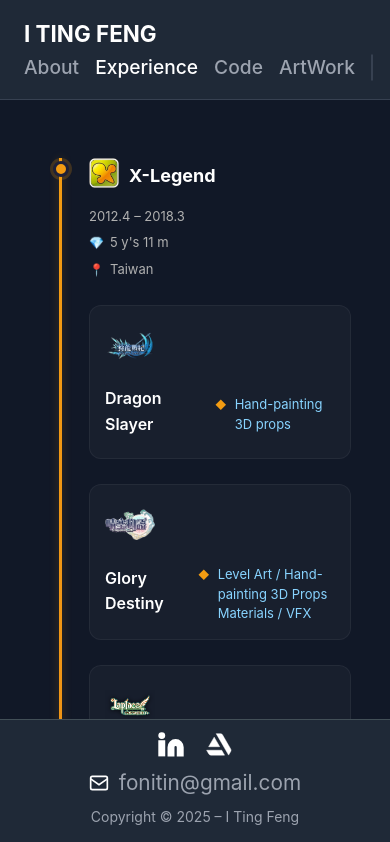
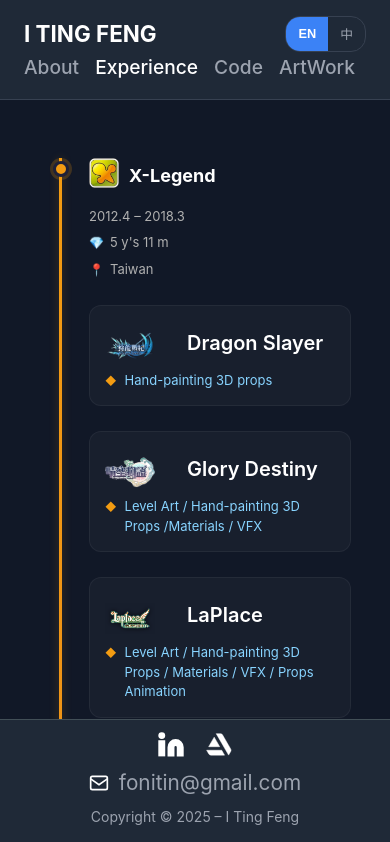
Before and after one commit to fonitin88/ITingFeng-Portfolio, a Vue app: page /ITingFeng-Portfolio/experience in a window 390 px wide. Shown: the top 842 px of the page. Built offline with nearby package versions, Linux system fonts and the light colour scheme.

Commit message:
fix font

```diff
--- a/src/App.vue
+++ b/src/App.vue
@@ -1,9 +1,9 @@
 <template>
-  <div>
+  <!-- 這裡綁上語系 class：en / zh-TW -->
+  <div :class="locale">
     <Header />
     <IconSprite />
     <main>
-      <!-- AboutPage, GamesPage, ArtPage 那些元件現在由 router 載入 -->
       <router-view></router-view>
     </main>
     <Footer />
@@ -14,5 +14,7 @@
 import Header from "./components/Header.vue";
 import Footer from "./components/Footer.vue";
 import IconSprite from "./components/IconSprite.vue";
+import { useI18n } from "vue-i18n";
 
+const { locale } = useI18n(); // 會是 'en' 或 'zh-TW'
 </script>
--- a/src/components/Header.vue
+++ b/src/components/Header.vue
@@ -2,7 +2,17 @@
   <div>
     <header class="header">
       <div class="header-container">
-        <span class="logo-text">{{ $t('header.name') }}</span>
+        <div class="header-top">
+          <span class="logo-text">{{ $t('header.name') }}</span>
+          <!-- 語言切換按鈕 -->
+          <div class="lang-up">
+            <div class="lang-switcher">
+              <button class="lan" :class="{ 'active': locale === 'en' }" @click="setLang('en')">EN</button>
+              <button class="lan" :class="{ 'active': locale === 'zh-TW' }" @click="setLang('zh-TW')">中</button>
+            </div>
+          </div>
+        </div>
+
 
         <nav class="nav">
           <router-link to="/" class="nav-button" active-class="active">
@@ -21,10 +31,12 @@
             {{ $t('header.art') }}
           </router-link>
           <Social class="social-links" @open-contact="handleOpenContact" />
-          <!-- 語言切換按鈕（示意） -->
-          <div class="lang-switcher">
-            <button class="lan" :class="{ 'active': locale === 'en' }" @click="setLang('en')">EN</button>
-            <button class="lan" :class="{ 'active': locale === 'zh-TW' }" @click="setLang('zh-TW')">中</button>
+          <!-- 語言切換按鈕 -->
+          <div class="lang-down">
+            <div class="lang-switcher">
+              <button class="lan" :class="{ 'active': locale === 'en' }" @click="setLang('en')">EN</button>
+              <button class="lan" :class="{ 'active': locale === 'zh-TW' }" @click="setLang('zh-TW')">中</button>
+            </div>
           </div>
         </nav>
 
@@ -70,6 +82,14 @@
   display: flex;
   align-items: center;
   justify-content: space-between;
+
+}
+
+/* 上排：logo + 語言切換 */
+.header-top {
+  display: flex;
+  justify-content: space-between;
+
 }
 
 .logo-text {
@@ -96,6 +116,8 @@
   transition: color 0.3s;
 }
 
+
+
 .nav-button:hover,
 .nav-button.active {
   color: white;
@@ -106,6 +128,10 @@
 }
 
 /* 語系 */
+.lang-up {
+  display: none;
+}
+
 .lan {
   text-decoration: none;
   font-size: 1rem;
@@ -138,7 +164,7 @@
 
 /* ===== Responsive ===== */
 
-@media (max-width: 700px) {
+@media (max-width: 760px) {
   .header-container {
     display: block;
   }
@@ -148,6 +174,7 @@
   }
 
   .lang-switcher {
+
     margin-left: auto;
   }
 
@@ -158,5 +185,14 @@
   .social-links {
     display: none;
   }
+
+  .lang-up {
+    display: flex;
+  }
+
+  .lang-down {
+    display: none;
+  }
+
 }
 </style>
--- a/src/locales/en.js
+++ b/src/locales/en.js
@@ -71,15 +71,15 @@
                 },
                 gd: {
                     name: "Glory Destiny",
-                    role: "Level Art / Hand-painting 3D Props <br>Materials / VFX",
+                    role: "Level Art / Hand-painting 3D Props /Materials / VFX",
                 },
                 laplace: {
                     name: "LaPlace",
-                    role: "Level Art / Hand-painting 3D Props <br>Materials / VFX / Props Animation",
+                    role: "Level Art / Hand-painting 3D Props / Materials / VFX / Props Animation",
                 },
                 aurakingdom: {
                     name: "Aura Kingdom",
-                    role: "Level Art / Hand-painting 3D Props <br>Materials / VFX",
+                    role: "Level Art / Hand-painting 3D Props / Materials / VFX",
                 },
             },
         },
@@ -92,7 +92,7 @@
             projects: {
                 ebet: {
                     name: "eBET",
-                    role: "UI / Banner / Newsletter / Video Production <br>2D & 3D Game assets / VFX",
+                    role: "UI / Banner / Newsletter / Video Production / 2D & 3D Game assets / VFX",
                 },
             },
         },
@@ -105,7 +105,7 @@
             projects: {
                 themepark: {
                     name: "ThemePark Island",
-                    role: "Hand-painting 3D Props /<br> 3D Characters / Animation Setup",
+                    role: "Hand-painting 3D Props /3D Characters / Animation Setup",
                 },
             },
         },
--- a/src/locales/zh-TW.js
+++ b/src/locales/zh-TW.js
@@ -69,15 +69,15 @@
                 },
                 gd: {
                     name: "晴空物語",
-                    role: "關卡美術 / 3D場景物件 <br>材質製作 / 特效",
+                    role: "關卡美術 / 3D場景物件 /材質製作 / 特效",
                 },
                 laplace: {
                     name: "拉普拉斯的神子",
-                    role: "關卡美術 / 3D場景物件 <br>材質製作 / 特效 / 道具動畫",
+                    role: "關卡美術 / 3D場景物件 /材質製作 / 特效",
                 },
                 aurakingdom: {
                     name: "幻想神域手機板",
-                    role: "關卡美術 / 3D場景物件 <br>材質製作 / 特效",
+                    role: "關卡美術 / 3D場景物件 /材質製作 / 特效",
                 },
             },
         },
@@ -90,7 +90,7 @@
             projects: {
                 ebet: {
                     name: "eBET",
-                    role: "UI、Banner、電子報、影片製作 <br>2D & 3D 遊戲物件 / 特效",
+                    role: "UI/Banner/電子報/影片製作 /2D & 3D 遊戲物件 / 特效",
                 },
             },
         },
--- a/src/views/Experience.vue
+++ b/src/views/Experience.vue
@@ -30,17 +30,17 @@
 
               <div class="projects-list">
                 <div v-for="(project, pIndex) in company.projects" :key="pIndex" class="project-item">
-                  <img :src="project.logo" :alt="$t('experience.' + company.id + '.projects.' + project.id + '.name')"
-                    class="project-logo" />
+
                   <div class="project-info">
+                    <img :src="project.logo" :alt="$t('experience.' + company.id + '.projects.' + project.id + '.name')"
+                      class="project-logo" />
                     <div class="project-name">
                       {{ $t('experience.' + company.id + '.projects.' + project.id + '.name') }}
                     </div>
-                    <div class="project-role">
-                      <span class="diamond">◆</span>
-                      <!-- role 有 <br>，所以用 v-html -->
-                      <span v-html="$t('experience.' + company.id + '.projects.' + project.id + '.role')"></span>
-                    </div>
+                  </div>
+                  <div class="project-role">
+                    <span class="diamond">◆</span>
+                    <span v-html="$t('experience.' + company.id + '.projects.' + project.id + '.role')"></span>
                   </div>
                 </div>
               </div>
@@ -248,15 +248,13 @@
   font-size: 12px;
 }
 
-/* Projects List */
+
 .projects-list {
   flex: 1;
 }
 
 .project-item {
-  display: flex;
-  align-items: center;
-  gap: 20px;
+  display: block;
   margin-bottom: 25px;
   padding: 15px;
   background: rgba(255, 255, 255, 0.03);
@@ -288,7 +286,7 @@
 }
 
 .project-name {
-  font-size: 16px;
+  font-size: 20px;
   font-weight: 600;
   margin-bottom: 6px;
   color: #fff;
```
